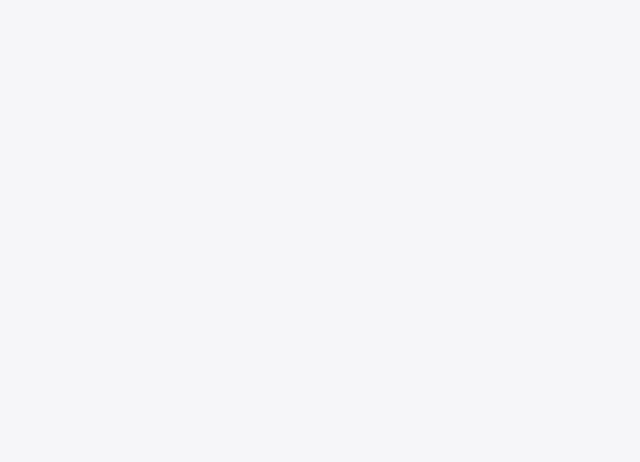
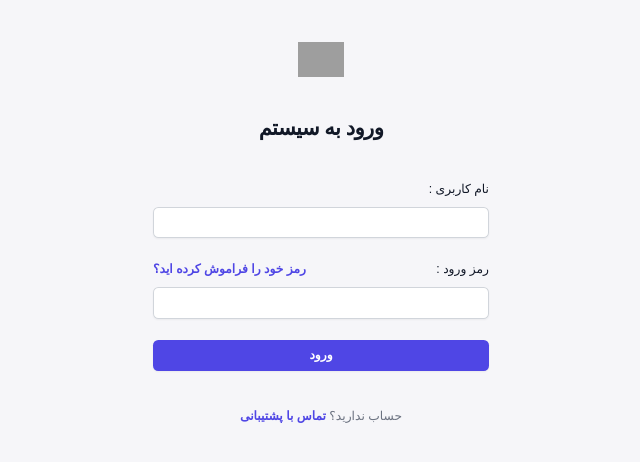
Before and after one commit to mohammadrezarouhani/Jewelry-Store, a Nuxt app in the folder JewelryStoreFront/: page /login in a window 1280 px wide. Before the commit this address had no page. Shown: the top 462 px of the page, without its empty margins (406-1046 px from the left). Built offline with nearby package versions, Linux system fonts and the light colour scheme; grey boxes are pictures that could not be loaded.

Commit message:
مرحله اول صفحه لاگین

```diff
--- /dev/null
+++ b/JewelryStoreFront/pages/login.vue
@@ -0,0 +1,51 @@
+<script setup lang="ts">
+
+</script>
+
+<template>
+ <div class="my3">
+   <div class="flex min-h-full flex-col justify-center px-6 py-12 lg:px-8">
+     <div class="sm:mx-auto sm:w-full sm:max-w-sm">
+       <img class="mx-auto h-10 w-auto" src="https://tailwindui.com/img/logos/mark.svg?color=indigo&shade=600" alt="Your Company">
+       <h2 class="mt-10 text-center text-2xl font-bold leading-9 tracking-tight text-gray-900">ورود به سیستم</h2>
+     </div>
+
+     <div class="mt-10 sm:mx-auto sm:w-full sm:max-w-sm">
+       <form class="space-y-6" action="#" method="POST">
+         <div>
+           <label for="username" class="block text-sm font-medium leading-6 text-gray-900">نام کاربری :</label>
+           <div class="mt-2">
+             <input id="username" name="username" type="text" autocomplete="username" required class="block w-full rounded-md border-0 py-1.5 text-gray-900 shadow-sm ring-1 ring-inset ring-gray-300 placeholder:text-gray-400 focus:ring-2 focus:ring-inset focus:ring-indigo-600 sm:text-sm sm:leading-6">
+           </div>
+         </div>
+
+         <div>
+           <div class="flex items-center justify-between">
+             <label for="password" class="block text-sm font-medium leading-6 text-gray-900">رمز ورود :</label>
+             <div class="text-sm">
+               <a href="#" class="font-semibold text-indigo-600 hover:text-indigo-500">رمز خود را فراموش کرده اید؟</a>
+             </div>
+           </div>
+           <div class="mt-2">
+             <input id="password" name="password" type="password" autocomplete="current-password" required class="block w-full rounded-md border-0 py-1.5 px-1 text-gray-900 shadow-sm ring-1 ring-inset ring-gray-300 placeholder:text-gray-400 focus:ring-2 focus:ring-inset focus:ring-indigo-600 sm:text-sm sm:leading-6">
+           </div>
+         </div>
+
+         <div>
+           <button type="submit" class="flex w-full justify-center rounded-md bg-indigo-600 px-3  py-1.5 text-sm font-semibold leading-6 text-white shadow-sm hover:bg-indigo-500 focus-visible:outline focus-visible:outline-2 focus-visible:outline-offset-2 focus-visible:outline-indigo-600">ورود</button>
+         </div>
+       </form>
+
+       <p class="mt-10 text-center text-sm text-gray-500">
+        حساب ندارید؟
+         <a href="#" class="font-semibold leading-6 text-indigo-600 hover:text-indigo-500">تماس با پشتیبانی</a>
+       </p>
+     </div>
+   </div>
+ </div>
+
+</template>
+
+<style scoped>
+
+</style>
```
